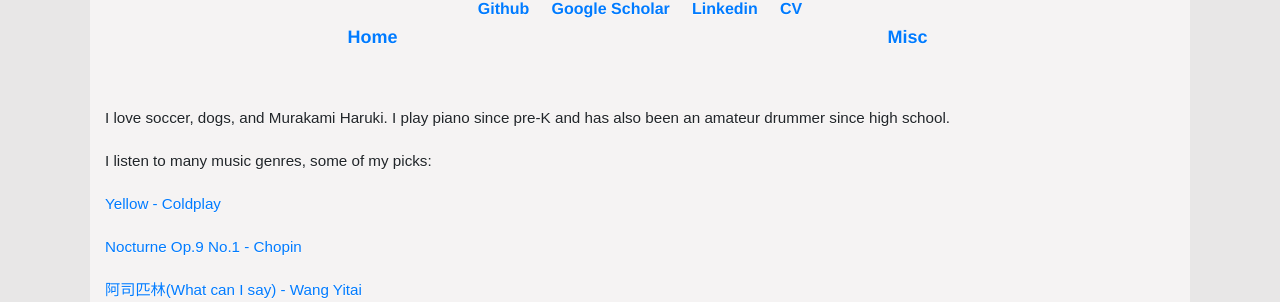
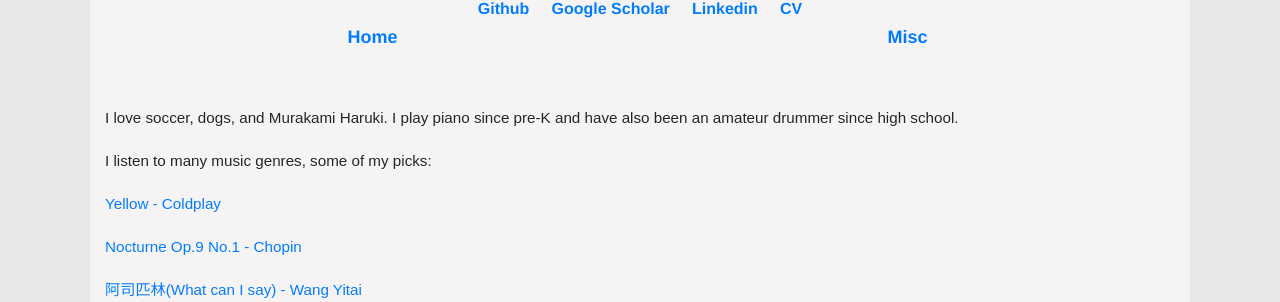
Before and after one commit to RuokaiYin/RuokaiYin.github.io, a Jekyll site: the page built from misc.html, in a window 1280 px wide. Shown: the part 131-433 px from the top of the page. Built offline with Jekyll 4.4.1, drawn with Linux system fonts in a browser that asks for light colours; some of the changed lines change nothing that is shown.

Commit message:
Update misc.html

```diff
--- a/misc.html
+++ b/misc.html
@@ -6,7 +6,7 @@
 
 
 <body>
-    <p>
+    <!-- <p>
         I love soccer, dogs, and Murakami Haruki. I play piano since pre-K and has also been an amateur drummer since high school.
     </p>
 
@@ -15,7 +15,12 @@
         <p><a href="https://www.youtube.com/watch?v=yKNxeF4KMsY">Yellow - Coldplay</a></p>
         <p><a href="https://www.youtube.com/watch?v=t-JD2bnNQvY">Nocturne Op.9 No.1 - Chopin</a></p>
         <p><a href="https://www.youtube.com/watch?v=o1sQ2kTKUB0">阿司匹林(What can I say) - Wang Yitai</a></p>
-    </p>
+    </p> -->
+    <p>I love soccer, dogs, and Murakami Haruki. I play piano since pre-K and have also been an amateur drummer since high school.</p>
+    <p>I listen to many music genres, some of my picks:</p>
+    <p><a href="https://www.youtube.com/watch?v=yKNxeF4KMsY">Yellow - Coldplay</a></p>
+    <p><a href="https://www.youtube.com/watch?v=t-JD2bnNQvY">Nocturne Op.9 No.1 - Chopin</a></p>
+    <p><a href="https://www.youtube.com/watch?v=o1sQ2kTKUB0">阿司匹林(What can I say) - Wang Yitai</a></p>
 
     Some life moments of mine and photos taken by me
 
```
